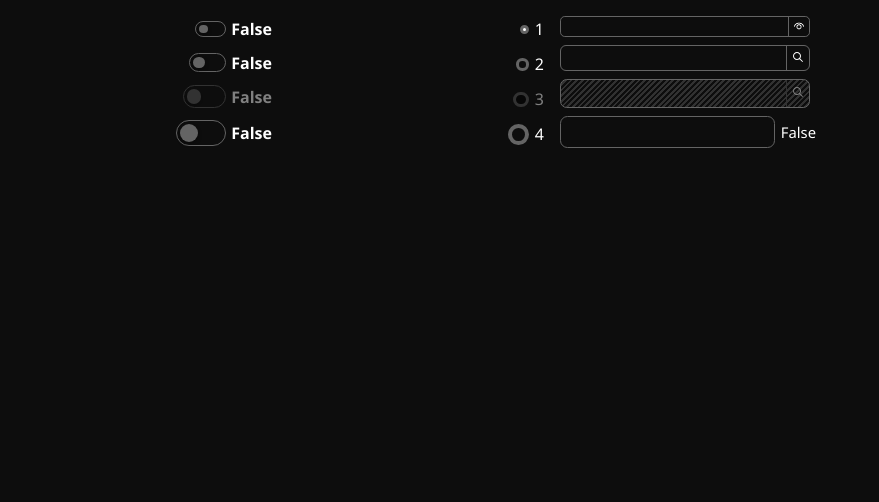
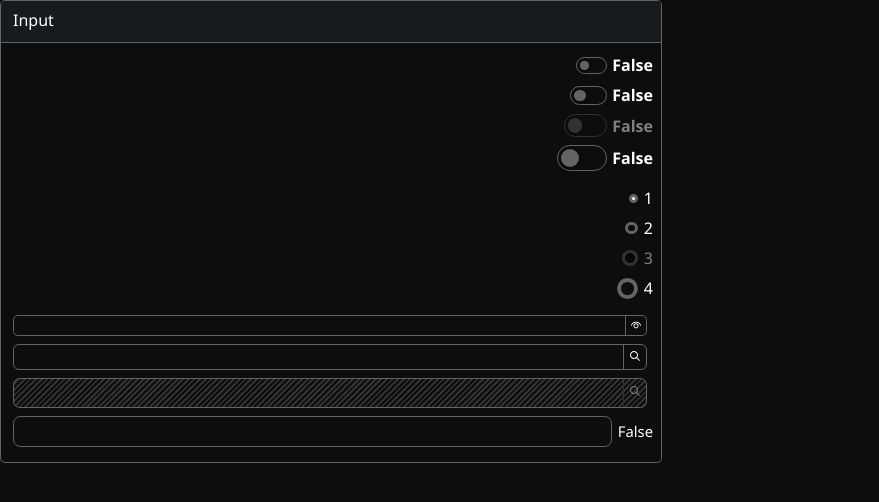
Before and after one commit to lv-zero-eu/SvelteLib, a SvelteKit app: page / in a window 1280 px wide. Shown: the top 502 px of the page, without its empty margins (0-879 px from the left). Built offline with nearby package versions, Linux system fonts and the light colour scheme.

Commit message:
Updated : example

```diff
--- a/src/routes/+layout.svelte
+++ b/src/routes/+layout.svelte
@@ -1,17 +1,20 @@
-<main>
 	<slot />
-</main>
 
 <style>
 	:root {
 		--bg: rgb(13, 13, 13);
+		--bg-accent: rgba(33, 37, 43, 0.6);
 		--border: rgb(100, 100, 100);
+		--border-radius: 0.3rem;
 		--txt: white;
 
-		--txt-secondary: rgba(255, 255, 255, 0.78);
-		--txt-accent: rgb(153, 255, 153);
-		--txt-accent2: rgba(153, 255, 153, 0.2);
-		font-family:'Segoe UI', Tahoma, Geneva, Verdana, sans-serif;
+		--color-accent-emphasis: #1f6feb;
+		--color-accent-fg: #58a6ff;
+		--color-accent-muted: rgba(56, 139, 253, 0.4);
+		--color-accent-subtle: rgba(56, 139, 253, 0.1);
+		--color-action-list-item-danger-active-bg: --txt-secondary: rgba(255, 255, 255, 0.78);
+
+		font-family: 'Segoe UI', Tahoma, Geneva, Verdana, sans-serif;
 	}
 
 	:global(body) {
@@ -24,8 +27,4 @@
 		background-color: var(--bg);
 		color: var(--txt);
 	}
-	main{
-		display: flex;
-		margin: 1rem;
-	}
 </style>
--- a/src/routes/+page.svelte
+++ b/src/routes/+page.svelte
@@ -2,6 +2,7 @@
 	import ToggleSwitch from '$lib/input/ToggleSwitch.svelte';
 	import RadioButton from '$lib/input/RadioButton.svelte';
 	import TextBox from '$lib/input/TextBox.svelte';
+	import Box from '$lib/box/Box.svelte';
 	let checked = false;
 
 	let value = '';
@@ -11,6 +12,8 @@
 	};
 </script>
 
+<Box>
+	<div class="header" slot="header">Input</div>
 	<div class="grid">
 		<ToggleSwitch bind:checked size="sm">{checked}</ToggleSwitch>
 		<ToggleSwitch bind:checked size="md">{checked}</ToggleSwitch>
@@ -31,16 +34,21 @@
 		<TextBox type="search" size="lg" disabled bind:value />
 		<TextBox size="xl" bind:value>{checked}</TextBox>
 	</div>
+</Box>
 
 <style>
 	.grid {
 		display: grid;
 		gap: 0.5rem;
-		margin-right: 1rem;
 		justify-items: end;
-		width: 20vw;
+		padding: 0.5rem 0;
+		width: 40rem;
 	}
 	:global(label) {
 		text-transform: capitalize;
 	}
+	.header {
+		padding: 0.3rem 0;
+		display: flex;
+	}
 </style>
```
Lines whose indentation alone changed are shown as unchanged.
